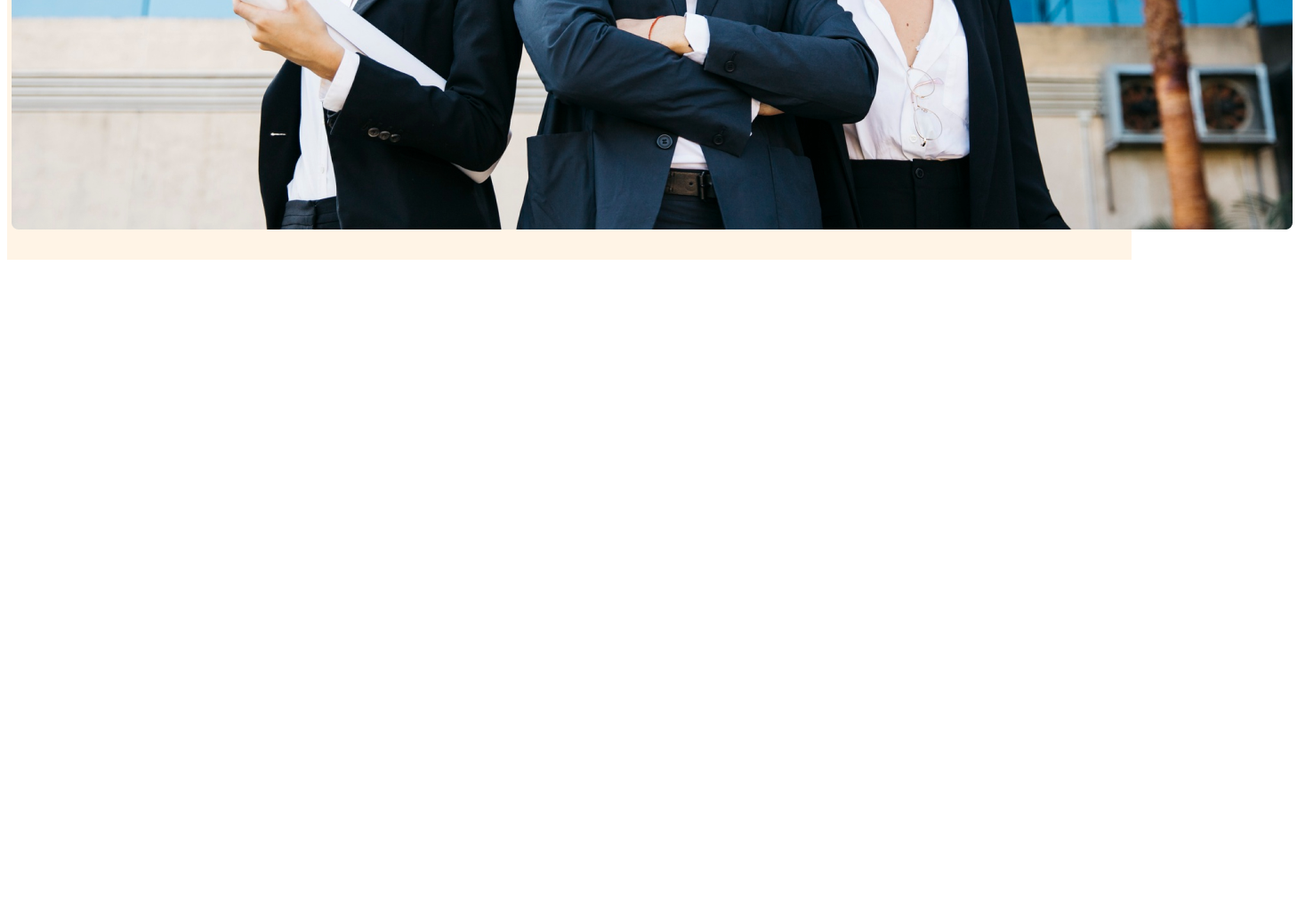
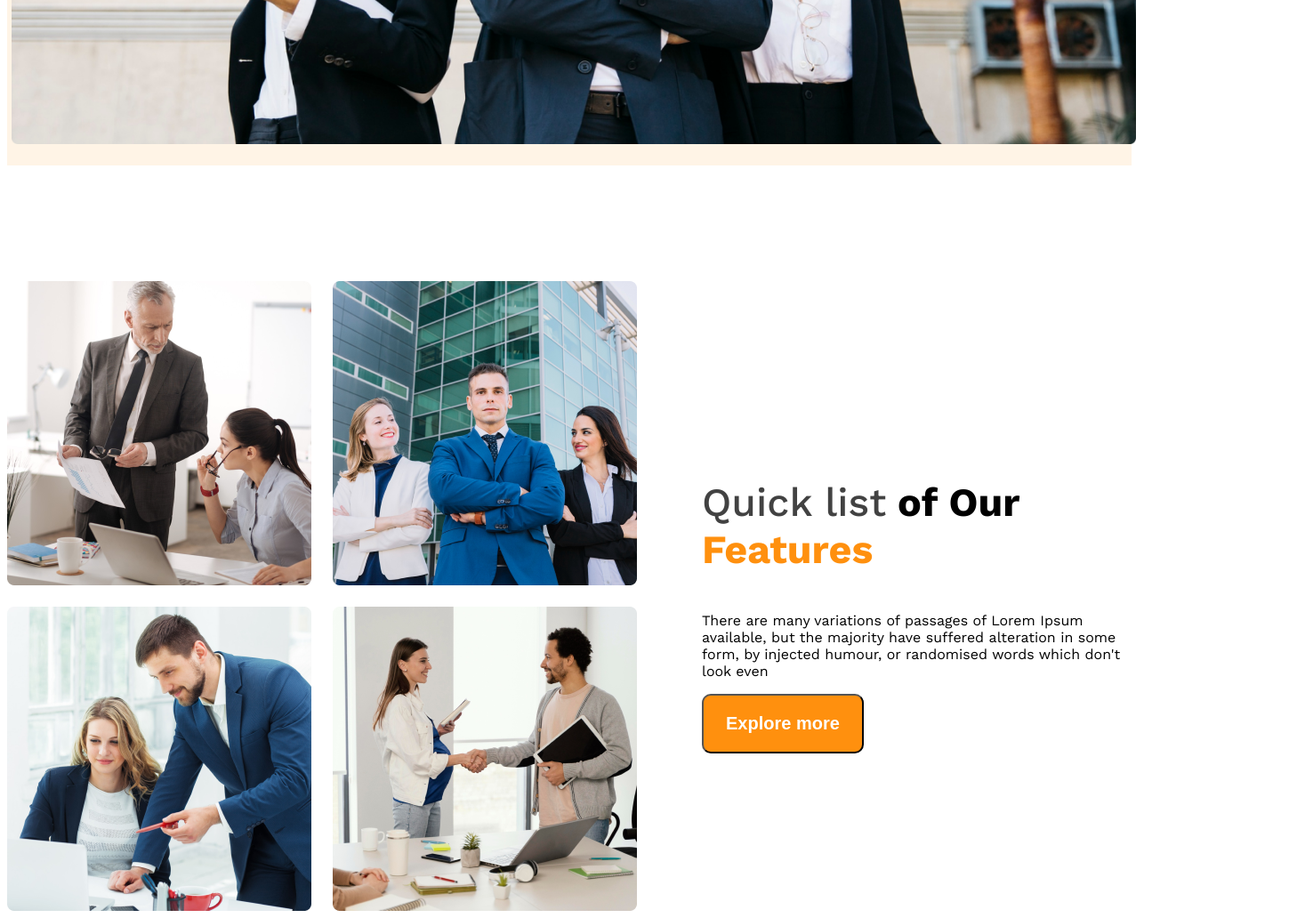
Before and after one commit to mosaddiktawsif/g3-architect, a plain HTML site: page index.html in a window 1280 px wide. Shown: the part 992-2024 px from the top of the page at 89% size, 1458 px wide, since content can reach past the window. Before the commit the page ends 1292 px from the top, so only its background shows below. Drawn offline with nearby package versions, Linux system fonts and the light colour scheme.

Commit message:
added the new section

```diff
--- a/index.html
+++ b/index.html
@@ -10,7 +10,7 @@
     <header class="bg-color">
         <nav class="navbar display-flex">
             <h3 class="brand">G3 Architects</h3>
-            <ul class="nav-links display-flex">
+            <ul class="nav-link display-flex">
                 <li class="nav-item"><a href="" class="nav-link text-grey">Home</a></li>
                 <li class="nav-item"><a href="" class="nav-link text-grey">About</a></li>
                 <li class="nav-item"><a href="" class="nav-link text-grey">Contact US</a></li>
@@ -29,7 +29,19 @@
 
     </header>
     <main>
-
+<section class="teams display-flex">
+    <div class="team-img-container">
+        <img src="images/team1.png" alt="">
+        <img src="images/team2.png" alt="">
+        <img src="images/team3.png" alt="">
+        <img src="images/team4.png" alt="">
+    </div>
+    <div class="our-features">
+        <h3 class="features-header"><span id="part-1" class="text-grey">Quick list</span id="part-2" class="text-black"> <span> of Our</span> <span id="part-3">Features</span></h3>
+        <p class="features-description">There are many variations of passages of Lorem Ipsum available, but the majority have suffered alteration in some form, by injected humour, or randomised words which don't look even</p>
+        <button class="btn-primary">Explore more</button>
+    </div>
+</section>
     </main>
     <footer>
 
--- a/styles/architects.css
+++ b/styles/architects.css
@@ -18,7 +18,13 @@
 }
 .text-grey
 {
+    font-weight: 500;
  color: #424242;
+}
+
+.text-black
+{
+    color: 131313;
 }
 
 .btn-primary
@@ -31,6 +37,15 @@
  border-radius: 10px;
 
 }
+main
+{
+    max-width: 1440px;
+    margin: 0 auto;
+}
+main > section {
+    margin-top: 130px;
+}
+
 
 
     /*Individual styles*/
@@ -89,5 +104,42 @@ justify-content: space-between;
 }
 .banner-img
 {
-    padding: 30px 5px;
+    padding: 20px 5px;
+    width: 100%;
 }
+
+/*Teams styles*/
+.teams
+{
+    align-items: center;
+}
+.team-img-container
+{
+    display: grid;
+    grid-template-columns: repeat(2, 1fr);
+    gap: 24px;
+}
+.our-features
+{
+    margin-left: 73px;
+    max-width: 530px;
+}
+#part-3
+{
+    color: rgba(255, 144, 14, 1);
+}
+
+.features-header
+{
+    font-size: 2.8rem;
+    font-weight: 700;
+}
+
+ /*Responsive Media Query*/
+ @media screen and (max-width: 390px )
+  {
+ .navbar, .nav-link
+ {
+    flex-direction: column;
+ }
+ }
```
